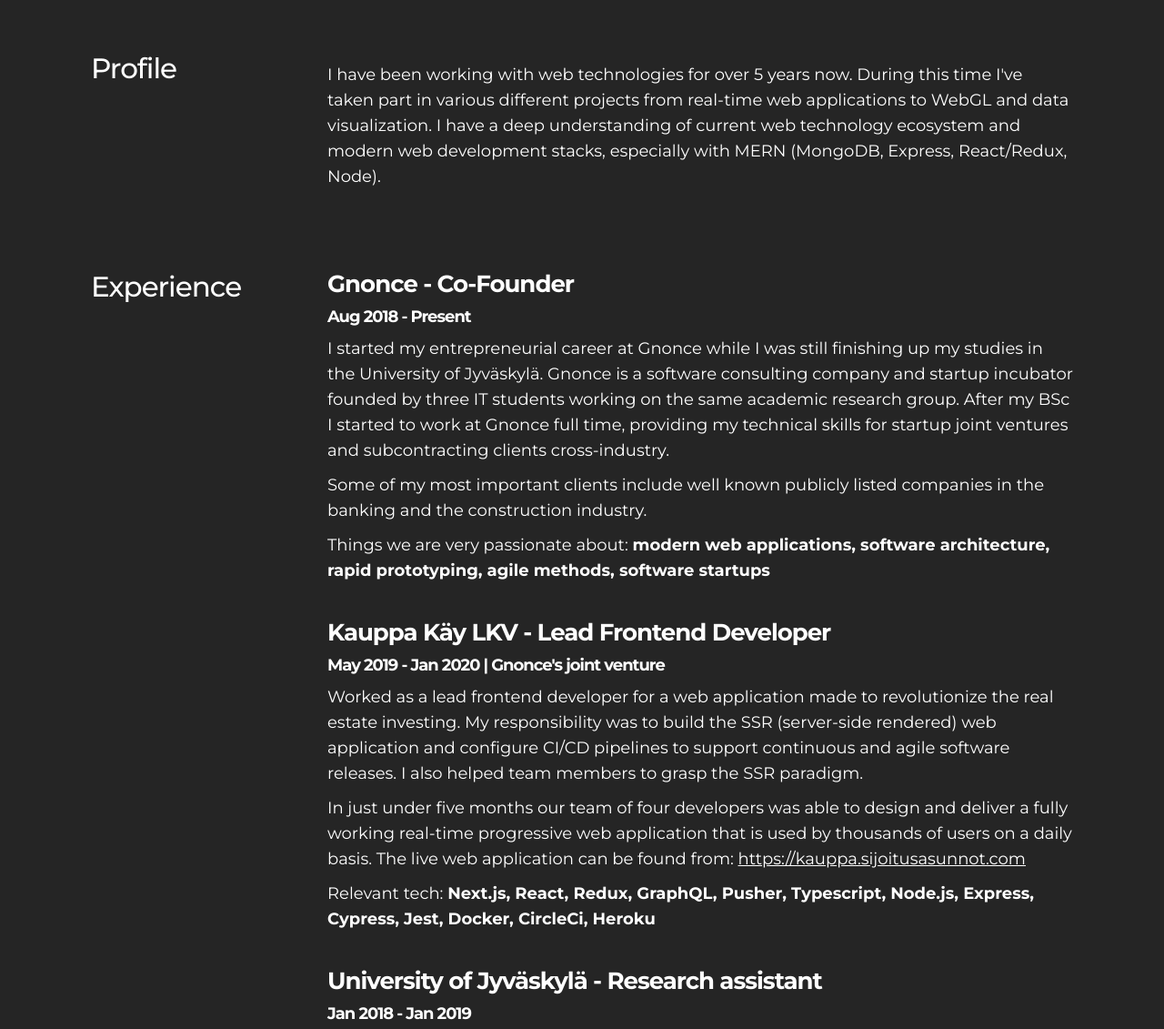
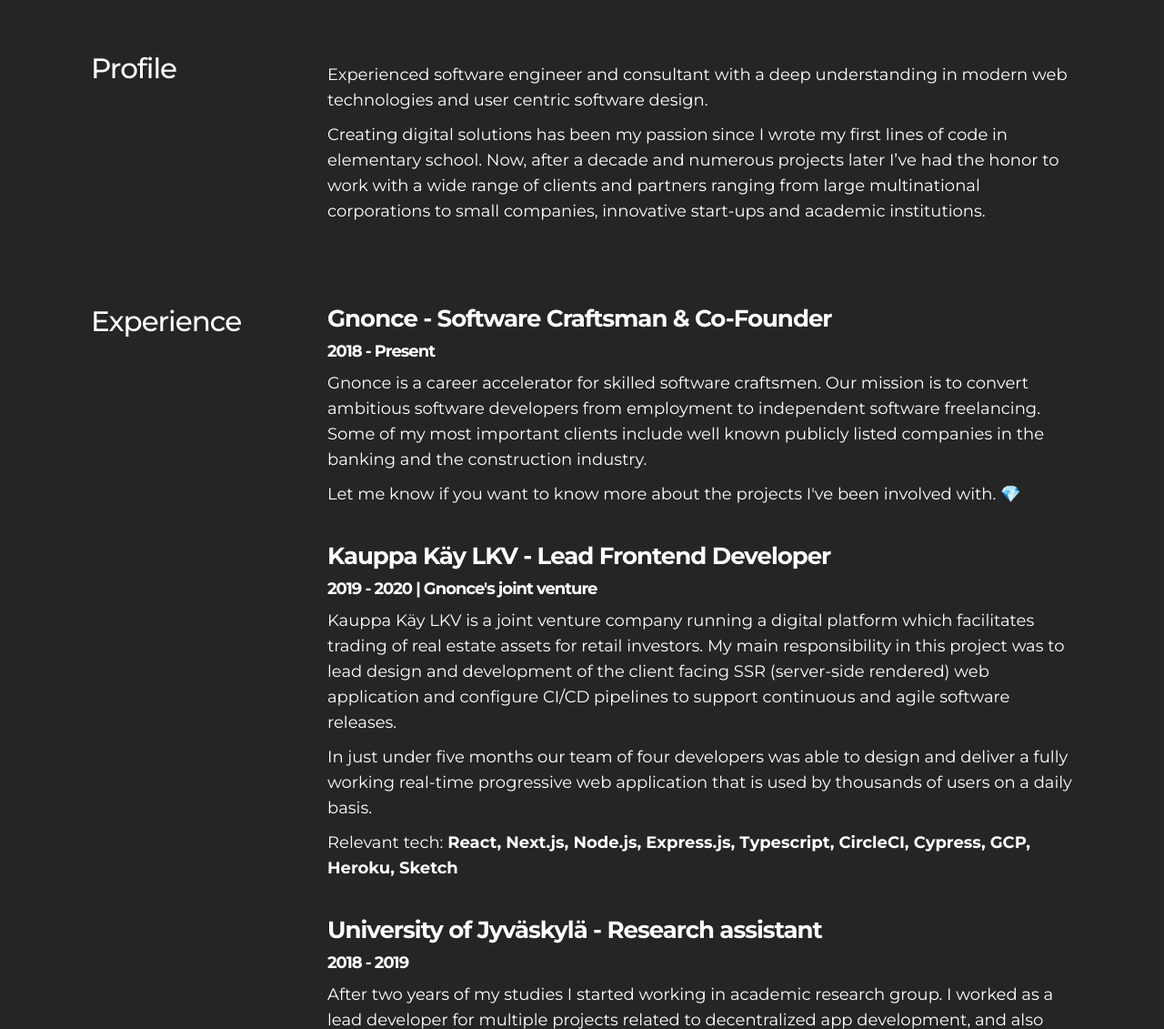
Before and after one commit to kajumito/kaspertontti.fi, a Gatsby site: page /cv in a window 1280 px wide. Shown: the part 400-1531 px from the top of the page at 91% size. Built offline with nearby package versions, Linux system fonts and the light colour scheme; Gatsby itself is replaced by a stand-in of ours.

Commit message:
some fresh content

```diff
--- a/src/containers/resume/Content.tsx
+++ b/src/containers/resume/Content.tsx
@@ -107,12 +107,14 @@ export default () => (
       <Content>
         <Item>
           <ItemText>
-            I have been working with web technologies for over 5 years now.
-            During this time I've taken part in various different projects from
-            real-time web applications to WebGL and data visualization. I have a
-            deep understanding of current web technology ecosystem and modern
-            web development stacks, especially with MERN (MongoDB, Express,
-            React/Redux, Node).
+            Experienced software engineer and consultant with a deep understanding in modern web technologies and user centric software design.
+          </ItemText>
+          <ItemText>
+            Creating digital solutions has been my passion since I wrote my first lines
+            of code in elementary school. Now, after a decade and numerous projects
+            later I’ve had the honor to work with a wide range of clients and partners
+            ranging from large multinational corporations to small companies,
+            innovative start-ups and academic institutions.
           </ItemText>
         </Item>
       </Content>
@@ -121,64 +123,45 @@ export default () => (
       <Subtitle>Experience</Subtitle>
       <Content>
         <Item>
-          <ItemTitle>Gnonce - Co-Founder</ItemTitle>
-          <ItemDescription>Aug 2018 - Present</ItemDescription>
+          <ItemTitle>Gnonce - Software Craftsman & Co-Founder</ItemTitle>
+          <ItemDescription>2018 - Present</ItemDescription>
           <ItemText>
-            I started my entrepreneurial career at Gnonce while I was still
-            finishing up my studies in the University of Jyväskylä. Gnonce is a
-            software consulting company and startup incubator founded by three
-            IT students working on the same academic research group. After my
-            BSc I started to work at Gnonce full time, providing my technical
-            skills for startup joint ventures and subcontracting clients
-            cross-industry.
-          </ItemText>
-          <ItemText>
-            Some of my most important clients include well known publicly listed
+            Gnonce is a career accelerator for skilled software craftsmen. Our mission
+            is to convert ambitious software developers from employment to independent
+            software freelancing. Some of my most important clients include well known publicly listed
             companies in the banking and the construction industry.
           </ItemText>
           <ItemText>
-            Things we are very passionate about:{' '}
-            <Bold>
-              modern web applications, software architecture, rapid prototyping,
-              agile methods, software startups
-            </Bold>
+            Let me know if you want to know more about the projects I've been involved with. 💎
           </ItemText>
         </Item>
         <Item>
           <ItemTitle>Kauppa Käy LKV - Lead Frontend Developer</ItemTitle>
           <ItemDescription>
-            May 2019 - Jan 2020 | Gnonce's joint venture
+            2019 - 2020 | Gnonce's joint venture
           </ItemDescription>
           <ItemText>
-            Worked as a lead frontend developer for a web application made to
-            revolutionize the real estate investing. My responsibility was to
-            build the SSR (server-side rendered) web application and configure
-            CI/CD pipelines to support continuous and agile software releases. I
-            also helped team members to grasp the SSR paradigm.
+            Kauppa Käy LKV is a joint venture company running a digital platform
+            which facilitates trading of real estate assets for retail investors. My
+            main responsibility in this project was to lead design and development of
+            the client facing SSR (server-side rendered) web application and configure
+            CI/CD pipelines to support continuous and agile software releases.
           </ItemText>
           <ItemText>
             In just under five months our team of four developers was able to
             design and deliver a fully working real-time progressive web
-            application that is used by thousands of users on a daily basis. The
-            live web application can be found from:{' '}
-            <StyledAnchor
-              href="https://kauppa.sijoitusasunnot.com"
-              target="_blank"
-            >
-              https://kauppa.sijoitusasunnot.com
-            </StyledAnchor>
+            application that is used by thousands of users on a daily basis.
           </ItemText>
           <ItemText>
             Relevant tech:{' '}
             <Bold>
-              Next.js, React, Redux, GraphQL, Pusher, Typescript, Node.js, Express, Cypress, Jest,
-              Docker, CircleCi, Heroku
+              React, Next.js, Node.js, Express.js, Typescript, CircleCI, Cypress, GCP, Heroku, Sketch
             </Bold>
           </ItemText>
         </Item>
         <Item>
           <ItemTitle>University of Jyväskylä - Research assistant</ItemTitle>
-          <ItemDescription>Jan 2018 - Jan 2019</ItemDescription>
+          <ItemDescription>2018 - 2019</ItemDescription>
           <ItemText>
             After two years of my studies I started working in academic research
             group. I worked as a lead developer for multiple projects related to
@@ -203,7 +186,7 @@ export default () => (
         </Item>
         <Item>
           <ItemTitle>Web developer - Freelancer</ItemTitle>
-          <ItemDescription>Oct 2014 - Aug 2018</ItemDescription>
+          <ItemDescription>2014 - 2018</ItemDescription>
           <ItemText>
             Worked as a freelance web developer creating websites for my
             customers. During this time I designed, developed and deployed
```
